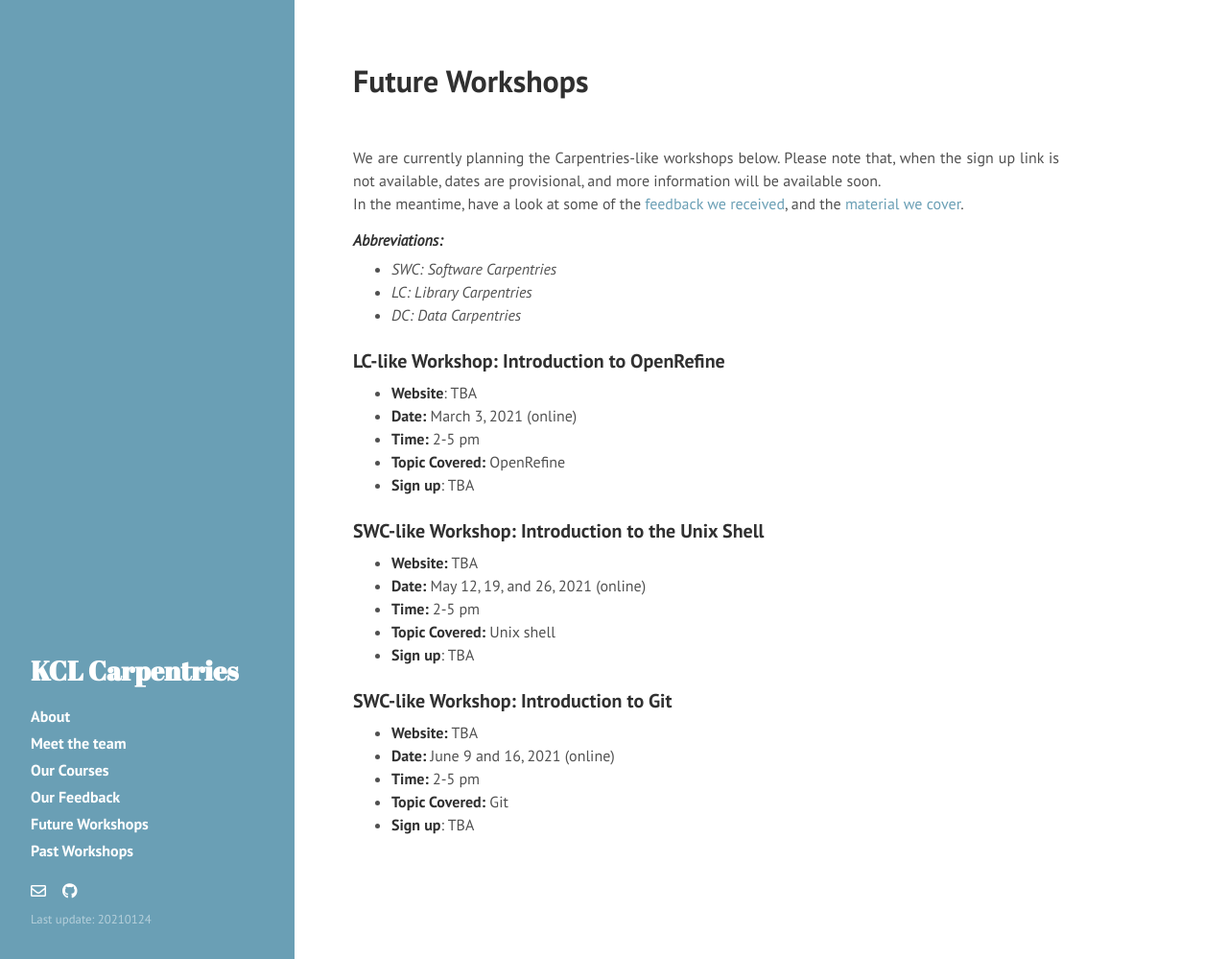
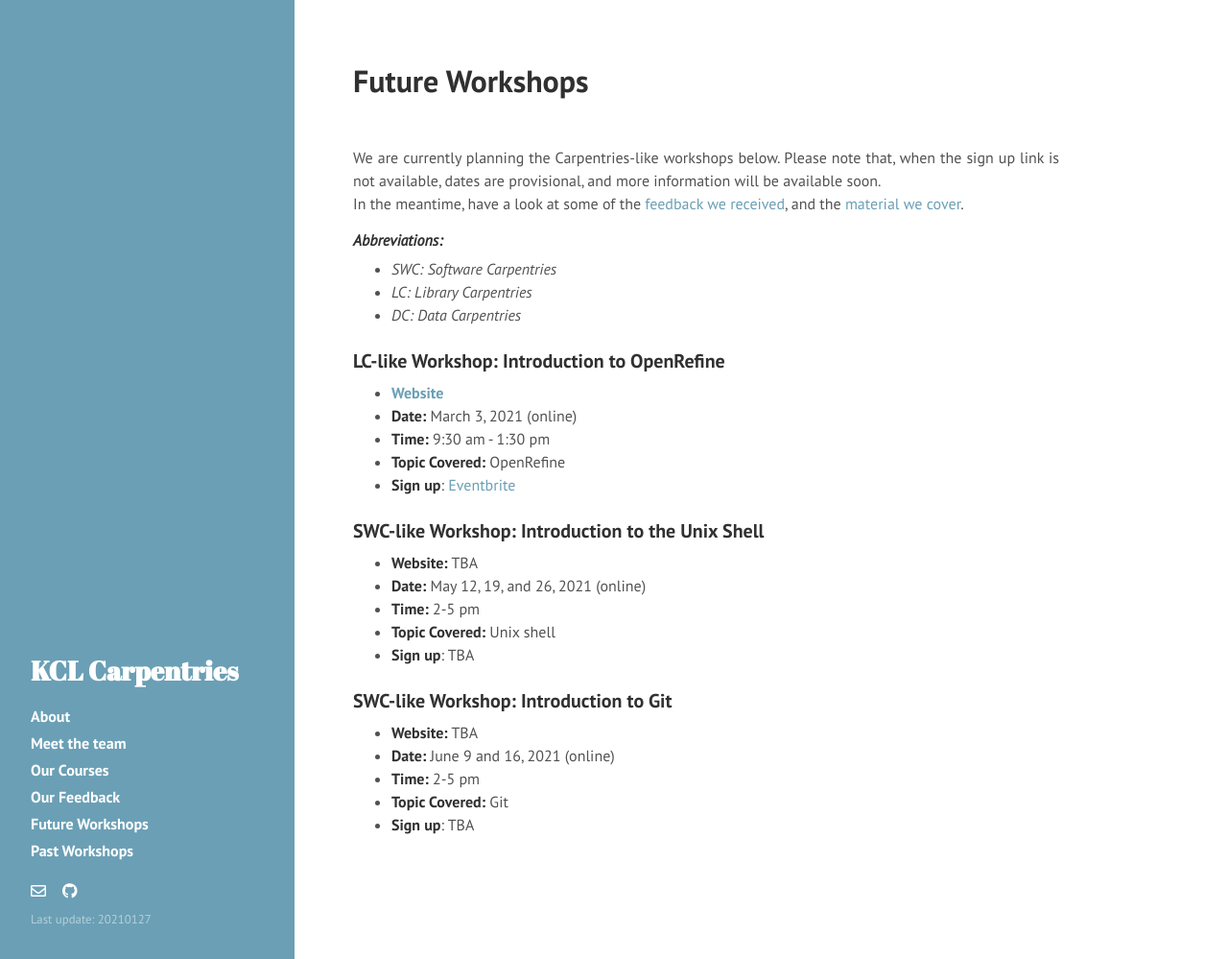
Before and after one commit to kai-lim/LondonGeneticsNetwork, a Jekyll site: the page built from futureworkshops.md, in a window 1280 px wide and 999 px high. Shown: the whole window at 96% size. Built offline with Jekyll 4.4.1, drawn with Linux system fonts in a browser that asks for light colours; nearby versions of some CDN libraries; a style sheet for code colours, icons or effects is not loaded.

Commit message:
Updated info for LC-like Workshop March 2021

```diff
--- a/_config.yml
+++ b/_config.yml
@@ -11,7 +11,7 @@ tagline:     ''
 description: ''
 url:         http://KCL-Carpentries.github.io/
 baseurl:     /
-lastmod:    '20210124'
+lastmod:    '20210127'
 
 author:
   name:      'KCL Carpentries'
--- a/futureworkshops.md
+++ b/futureworkshops.md
@@ -17,11 +17,11 @@ In the meantime, have a look at some of the [feedback we received]({{ "/" | rela
 
 ### LC-like Workshop: Introduction to OpenRefine
 
-* **Website**: TBA
+* [**Website**](https://swc-kcl-london-03-2021.github.io/2021-03-03-KCL-OpenRefine/)
 * **Date:** March 3, 2021 (online)
-* **Time:** 2-5 pm
+* **Time:** 9:30 am - 1:30 pm
 * **Topic Covered:** OpenRefine
-* **Sign up**: TBA
+* **Sign up**: [Eventbrite](https://www.eventbrite.co.uk/e/openrefine-data-cleaning-and-transformation-tickets-138258090671)
 
 ### SWC-like Workshop: Introduction to the Unix Shell
 
```
